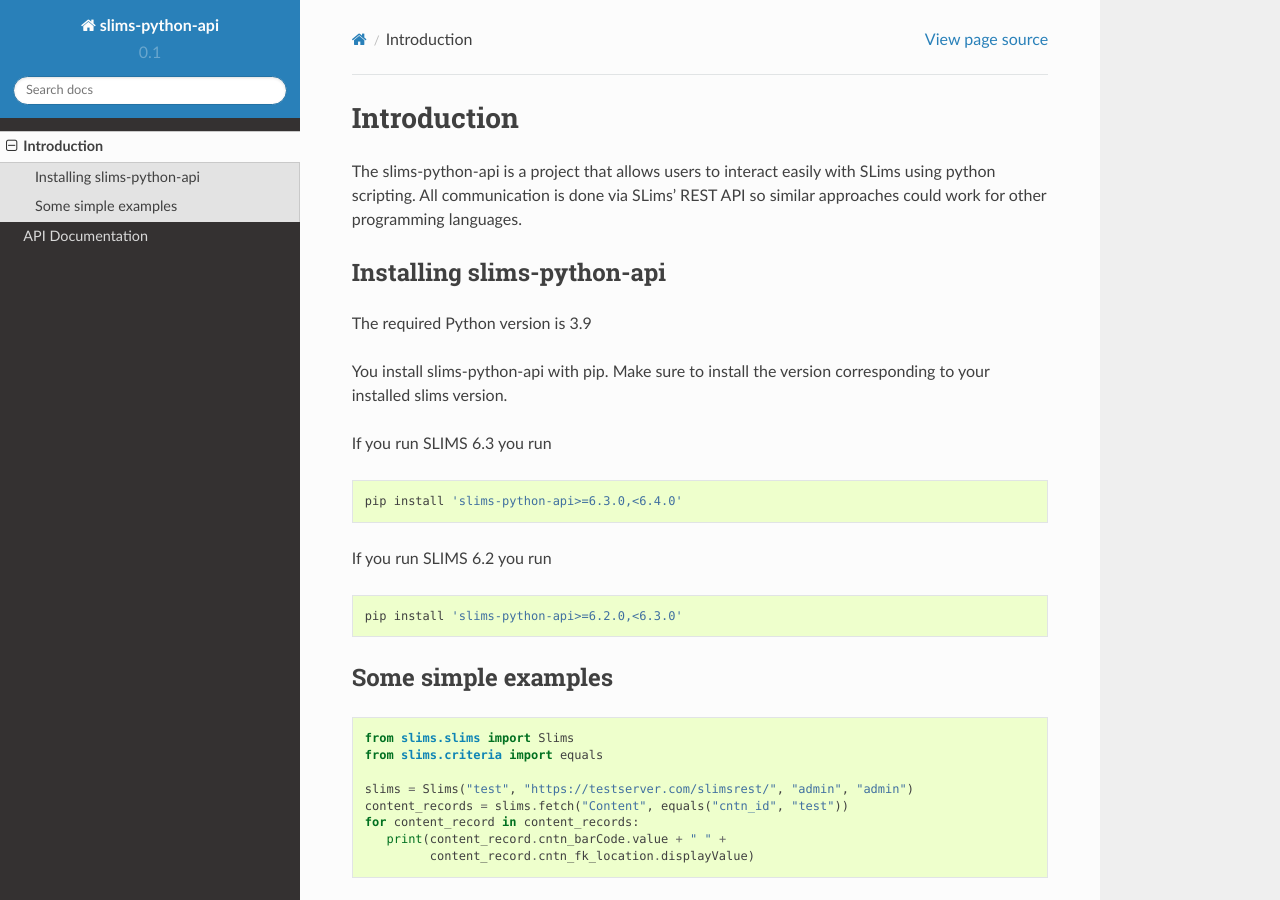
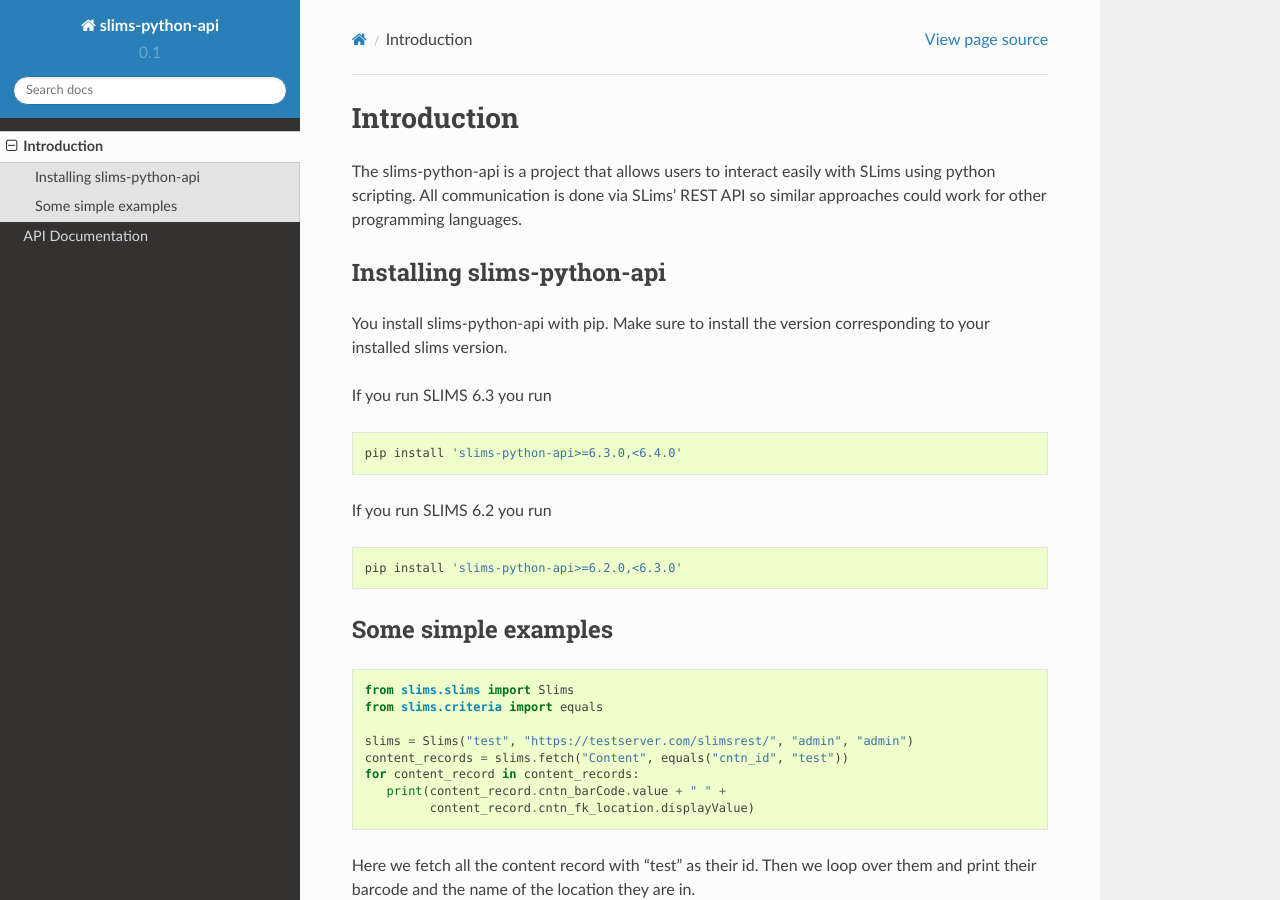
Before and after one commit to genohm/slims-python-api, a Sphinx documentation site: the page built from doc/introduction.rst, in a window 1280 px wide and 900 px high. Built offline with Sphinx 7.4.7 and the Read the Docs theme 2.0.0, drawn with Linux system fonts in a browser that asks for light colours.

Commit message:
Revert "SLIMS-27318 - Slims Python api documentation"
This reverts commit b2d11633f22214c88a2c3b2b9da497a3daafe0ae.

```diff
--- a/doc/introduction.rst
+++ b/doc/introduction.rst
@@ -8,8 +8,6 @@ approaches could work for other programming languages.
 
 Installing slims-python-api
 ---------------------------
-
-The required Python version is 3.9
 
 You install slims-python-api with pip. Make sure to install the version corresponding to your installed slims version.
 
```
Also changed, not shown: README.md (+0 -2 lines).
